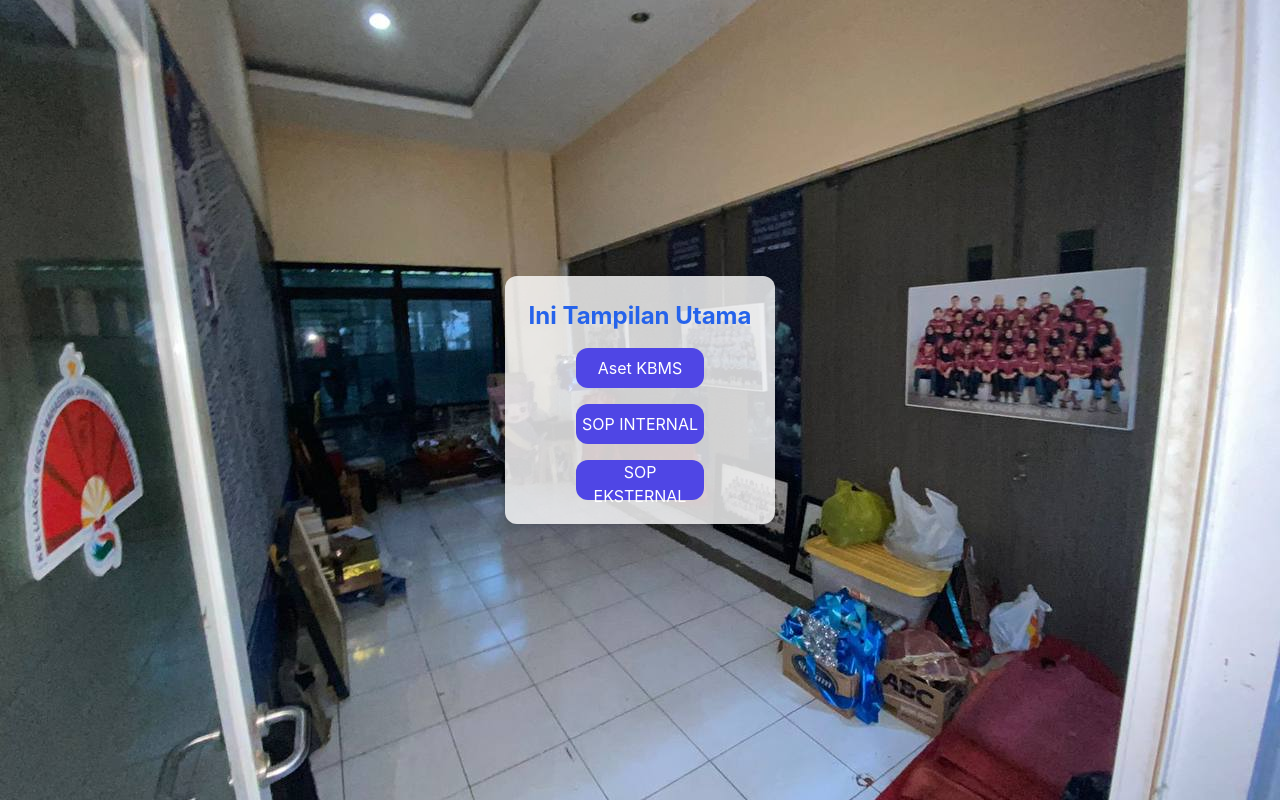
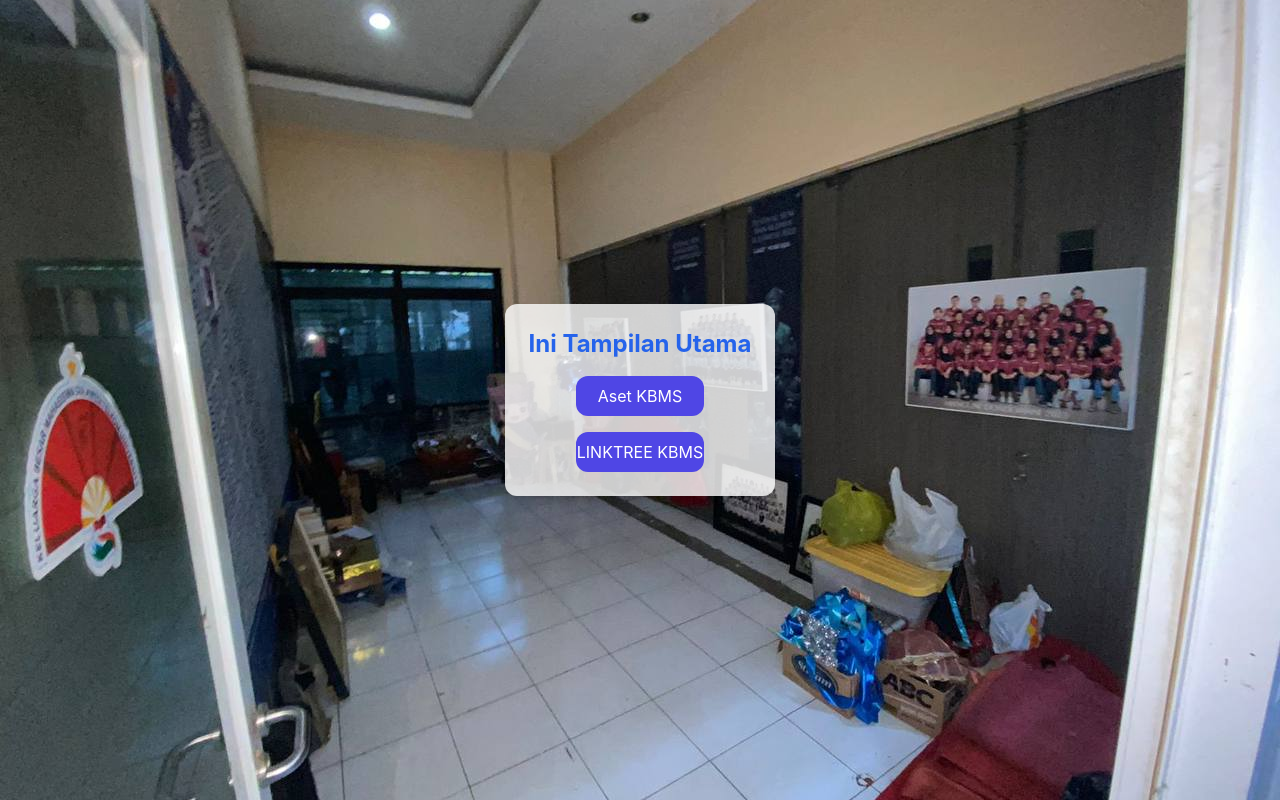
Before and after one commit to udings/KBMS, a React (Create React App) app in the folder root/client/: page / in a window 1280 px wide. Built offline with nearby package versions, Linux system fonts and the light colour scheme; no server answers.

Commit message:
LINKTREE

```diff
--- a/root/client/src/pages/Home.jsx
+++ b/root/client/src/pages/Home.jsx
@@ -23,17 +23,10 @@ function Home() {
         </button>
 
         <button
-          onClick={() => handleExternalLink("https://linktr.ee/namakamu")}
+          onClick={() => handleExternalLink("https://linktr.ee/kbms_diaspora2025")}
           className="w-32 h-10 bg-indigo-600 text-white rounded-xl hover:bg-green-700 transition"
         >
-          SOP INTERNAL
-        </button>
-
-        <button
-          onClick={() => handleExternalLink("https://linktr.ee/namakamu")}
-          className="w-32 h-10 bg-indigo-600 text-white rounded-xl hover:bg-pink-700 transition"
-        >
-          SOP EKSTERNAL
+          LINKTREE KBMS
         </button>
 
       </div>
```
